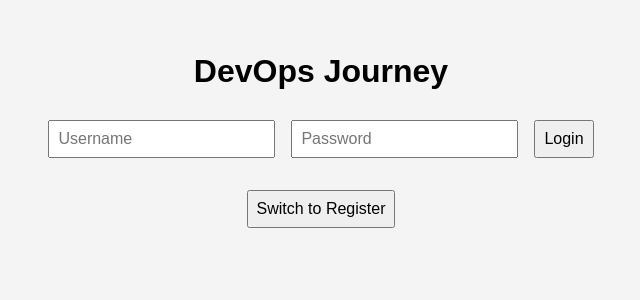
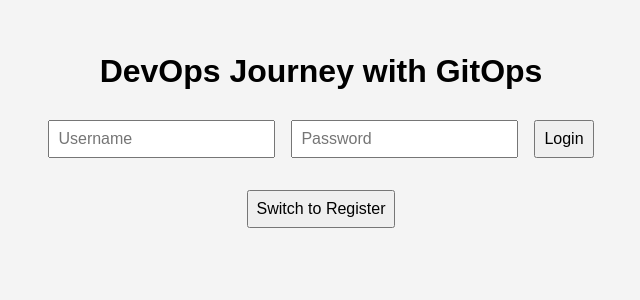
Before and after one commit to rajeshsvrn/devops-journey, a React (Create React App) app in the folder frontend/: page / in a window 1280 px wide. Shown: the top 300 px of the page, without its empty margins (319-959 px from the left). Built offline with nearby package versions, Linux system fonts and the light colour scheme.

Commit message:
updated the frontend page tile to Devops journey with Gitops

```diff
--- a/frontend/src/App.js
+++ b/frontend/src/App.js
@@ -30,7 +30,7 @@ function App() {
 
     return (
         <div className="App">
-            <h1>DevOps Journey</h1>
+            <h1>DevOps Journey with GitOps</h1>
             <form onSubmit={handleSubmit}>
                 <input placeholder="Username" onChange={e => setForm({ ...form, username: e.target.value })} />
                 <input placeholder="Password" type="password" onChange={e => setForm({ ...form, password: e.target.value })} />
```
